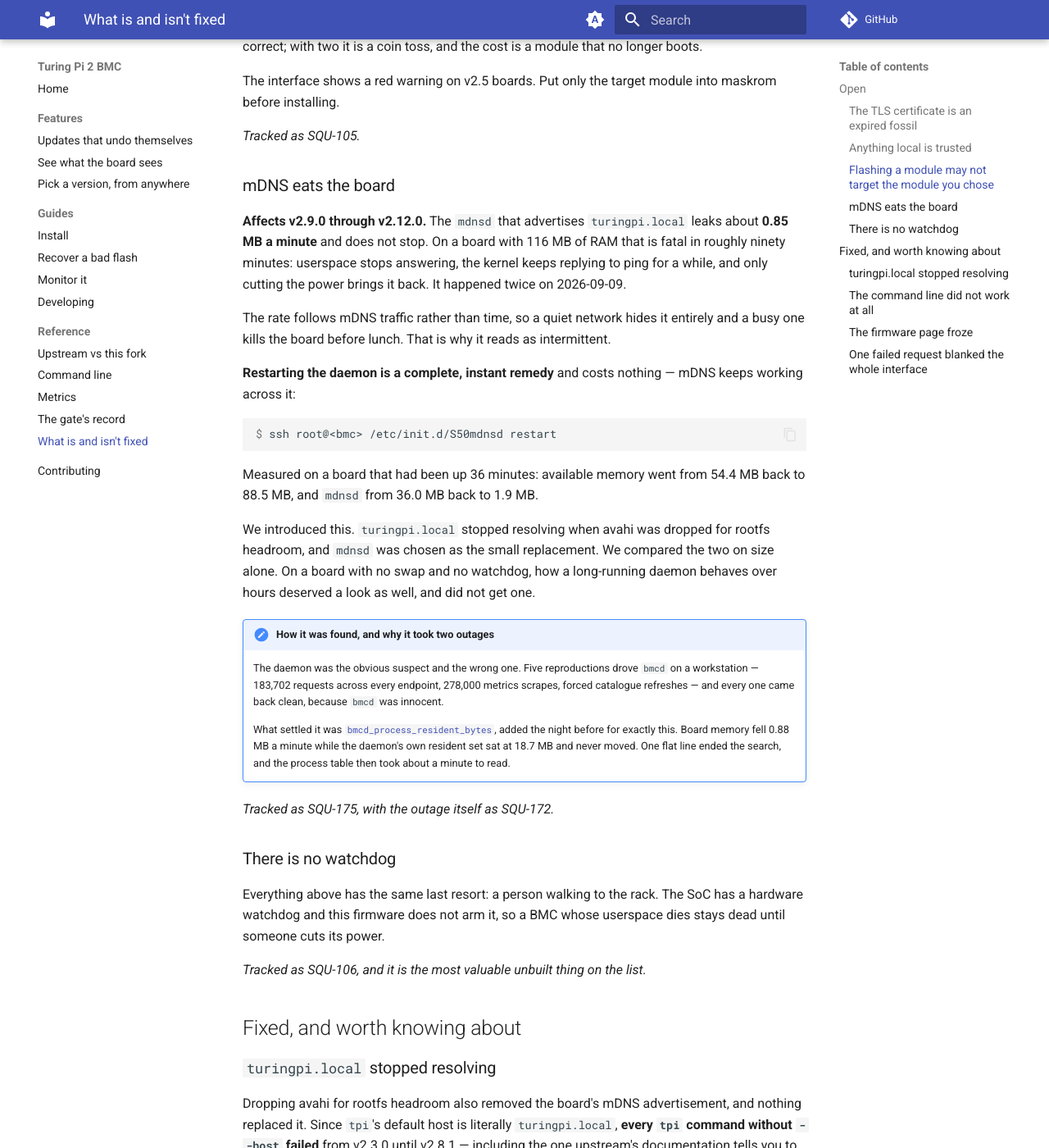
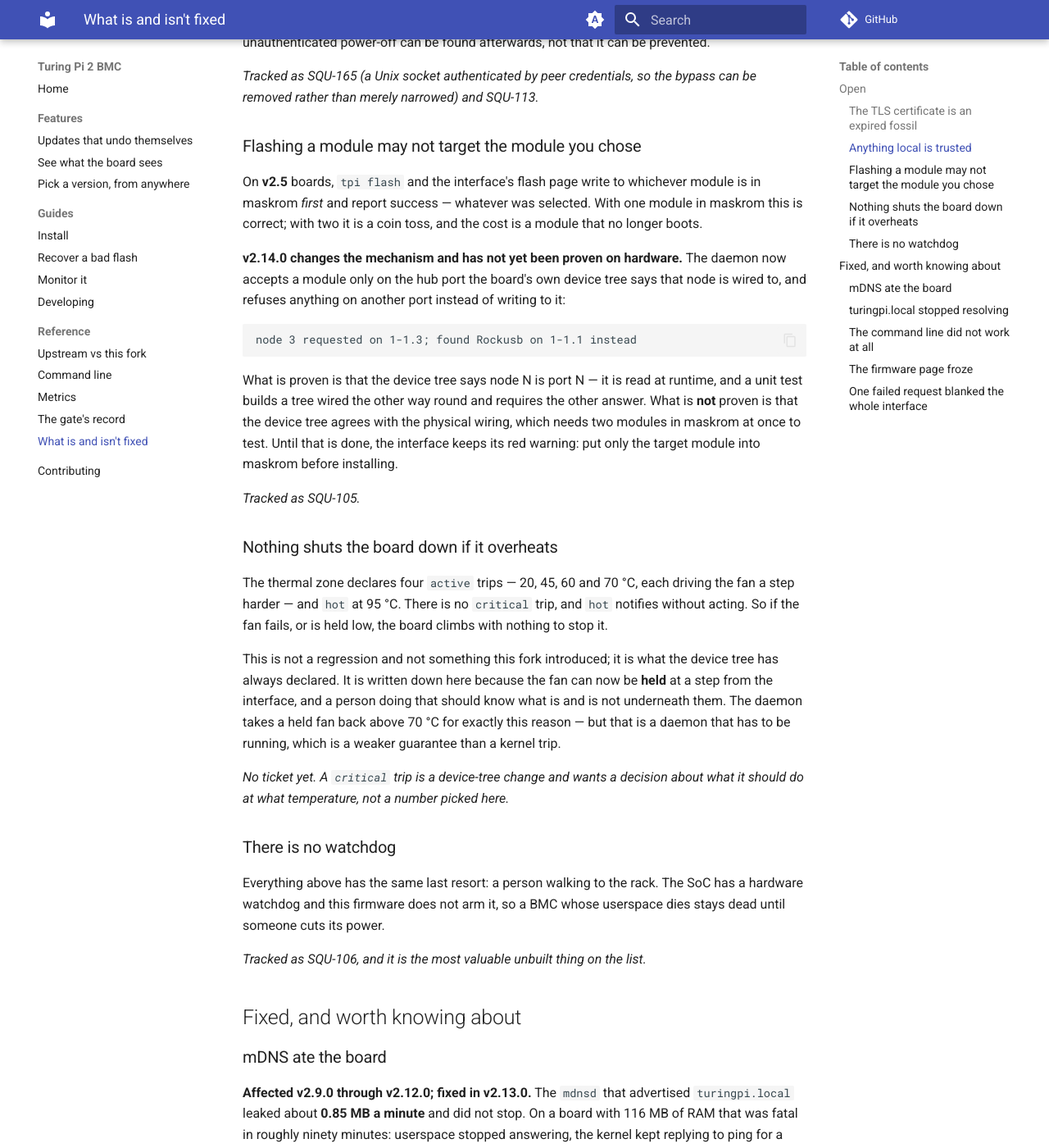
Before and after one commit to excavador-turing/www, an MkDocs documentation site: the page built from docs/reference/known-faults.md, in a window 1280 px wide and 1400 px high, scrolled down 1004 px. Shown: the whole window at 82% size. Built offline with MkDocs 1.6.1 and Material for MkDocs 9.7.7, drawn with Linux system fonts in a browser that asks for light colours; comment, search, counter and statistics services are not loaded; some of the changed text lies outside the part shown.

Commit message:
the fan can be held now, and the mdns fault is past tense
mDNS moves to the fixed list with the cause written out: every DSA port
carries the same MAC, mdnsd bound all of them, saw its own advertisement and
declared a conflict 825 times in twelve seconds. One line binds it to br0.

Two new open faults. The board declares no critical trip, so nothing shuts it
down if it overheats -- worth stating plainly now that the fan can be held.
And the v2.5 flash entry says what is actually proven: the device tree says
node N is port N, and whether that agrees with the wiring is untested.

The loopback bypass entry notes that it now leaves an audit line. That is
smaller than removing it and is not a substitute, which the page says.

Co-Authored-By: Claude Opus 5 (1M context) <noreply@anthropic.com>

````diff
--- a/docs/reference/known-faults.md
+++ b/docs/reference/known-faults.md
@@ -31,6 +31,18 @@ off a node or stage firmware**, with no credential and no audit line.
 `/metrics` has no such exception and demands its token even on loopback, which
 is the behaviour the rest of the API should have.
 
+Since **v2.14.0** the bypass at least leaves a trace: every mutating call
+writes an audit line, and one that skipped authentication says so in plain
+words rather than being folded in with a real credential.
+
+```
+Sep  9 15:12:41 hive-bmc authpriv.info bmcd[812]: power by loopback (unauthenticated) from 127.0.0.1: ok
+```
+
+That is a smaller thing than removing the bypass, and it is not a substitute
+for it. It means an unauthenticated power-off can be found afterwards, not
+that it can be prevented.
+
 *Tracked as SQU-165 (a Unix socket authenticated by peer credentials, so the
 bypass can be removed rather than merely narrowed) and SQU-113.*
 
@@ -41,25 +53,78 @@ whichever module is in maskrom *first* and report success — whatever was
 selected. With one module in maskrom this is correct; with two it is a
 coin toss, and the cost is a module that no longer boots.
 
-The interface shows a red warning on v2.5 boards. Put only the target module
+**v2.14.0 changes the mechanism and has not yet been proven on hardware.** The
+daemon now accepts a module only on the hub port the board's own device tree
+says that node is wired to, and refuses anything on another port instead of
+writing to it:
+
+```
+node 3 requested on 1-1.3; found Rockusb on 1-1.1 instead
+```
+
+What is proven is that the device tree says node N is port N — it is read at
+runtime, and a unit test builds a tree wired the other way round and requires
+the other answer. What is **not** proven is that the device tree agrees with
+the physical wiring, which needs two modules in maskrom at once to test. Until
+that is done, the interface keeps its red warning: put only the target module
 into maskrom before installing.
 
 *Tracked as SQU-105.*
 
-### mDNS eats the board
+### Nothing shuts the board down if it overheats
 
-**Affects v2.9.0 through v2.12.0.** The `mdnsd` that advertises
-`turingpi.local` leaks about **0.85 MB a minute** and does not stop. On a board
-with 116 MB of RAM that is fatal in roughly ninety minutes: userspace stops
-answering, the kernel keeps replying to ping for a while, and only cutting the
-power brings it back. It happened twice on 2026-09-09.
+The thermal zone declares four `active` trips — 20, 45, 60 and 70 °C, each
+driving the fan a step harder — and `hot` at 95 °C. There is no `critical`
+trip, and `hot` notifies without acting. So if the fan fails, or is held low,
+the board climbs with nothing to stop it.
 
-The rate follows mDNS traffic rather than time, so a quiet network hides it
-entirely and a busy one kills the board before lunch. That is why it reads as
+This is not a regression and not something this fork introduced; it is what the
+device tree has always declared. It is written down here because the fan can
+now be **held** at a step from the interface, and a person doing that should
+know what is and is not underneath them. The daemon takes a held fan back above
+70 °C for exactly this reason — but that is a daemon that has to be running,
+which is a weaker guarantee than a kernel trip.
+
+*No ticket yet. A `critical` trip is a device-tree change and wants a decision
+about what it should do at what temperature, not a number picked here.*
+
+### There is no watchdog
+
+Everything above has the same last resort: a person walking to the rack. The
+SoC has a hardware watchdog and this firmware does not arm it, so a BMC whose
+userspace dies stays dead until someone cuts its power.
+
+*Tracked as SQU-106, and it is the most valuable unbuilt thing on the list.*
+
+## Fixed, and worth knowing about
+
+### mDNS ate the board
+
+**Affected v2.9.0 through v2.12.0; fixed in v2.13.0.** The `mdnsd` that
+advertised `turingpi.local` leaked about **0.85 MB a minute** and did not
+stop. On a board with 116 MB of RAM that was fatal in roughly ninety minutes:
+userspace stopped answering, the kernel kept replying to ping for a while, and
+only cutting the power brought it back. It happened twice on 2026-09-09.
+
+The rate followed mDNS traffic rather than time, so a quiet network hid it
+entirely and a busy one killed the board before lunch. That is why it read as
 intermittent.
 
-**Restarting the daemon is a complete, instant remedy** and costs nothing —
-mDNS keeps working across it:
+**The cause was the switch ports.** Every DSA port on this board — `node1`
+through `node4`, `ge0`, `ge1`, `dsa` — carries the same MAC address, and
+`mdnsd` bound all of them. It saw its own advertisement arrive from what looked
+like another host with its name, declared a conflict, and reloaded its
+configuration: **825 times in twelve seconds**, leaking on each one.
+
+The fix is one line, binding it to the bridge instead:
+
+```sh
+MDNSD_ARGS="-i br0"
+```
+
+Measured after: **0 reloads in 90 seconds and 8 kB of growth**, against
+956 kB/minute before. On an affected release, restarting the daemon is still a
+complete and instant remedy:
 
 ```console
 $ ssh root@<bmc> /etc/init.d/S50mdnsd restart
@@ -88,16 +153,6 @@ one.
     read.
 
 *Tracked as SQU-175, with the outage itself as SQU-172.*
-
-### There is no watchdog
-
-Everything above has the same last resort: a person walking to the rack. The
-SoC has a hardware watchdog and this firmware does not arm it, so a BMC whose
-userspace dies stays dead until someone cuts its power.
-
-*Tracked as SQU-106, and it is the most valuable unbuilt thing on the list.*
-
-## Fixed, and worth knowing about
 
 ### `turingpi.local` stopped resolving
 
````
Also changed, not shown: docs/features/see-what-the-board-sees.md (+38 -0 lines), docs/index.md (+12 -8 lines), docs/reference/cli.md (+24 -0 lines), docs/reference/comparison.md (+1 -1 lines), docs/reference/metrics.md (+1 -0 lines).
